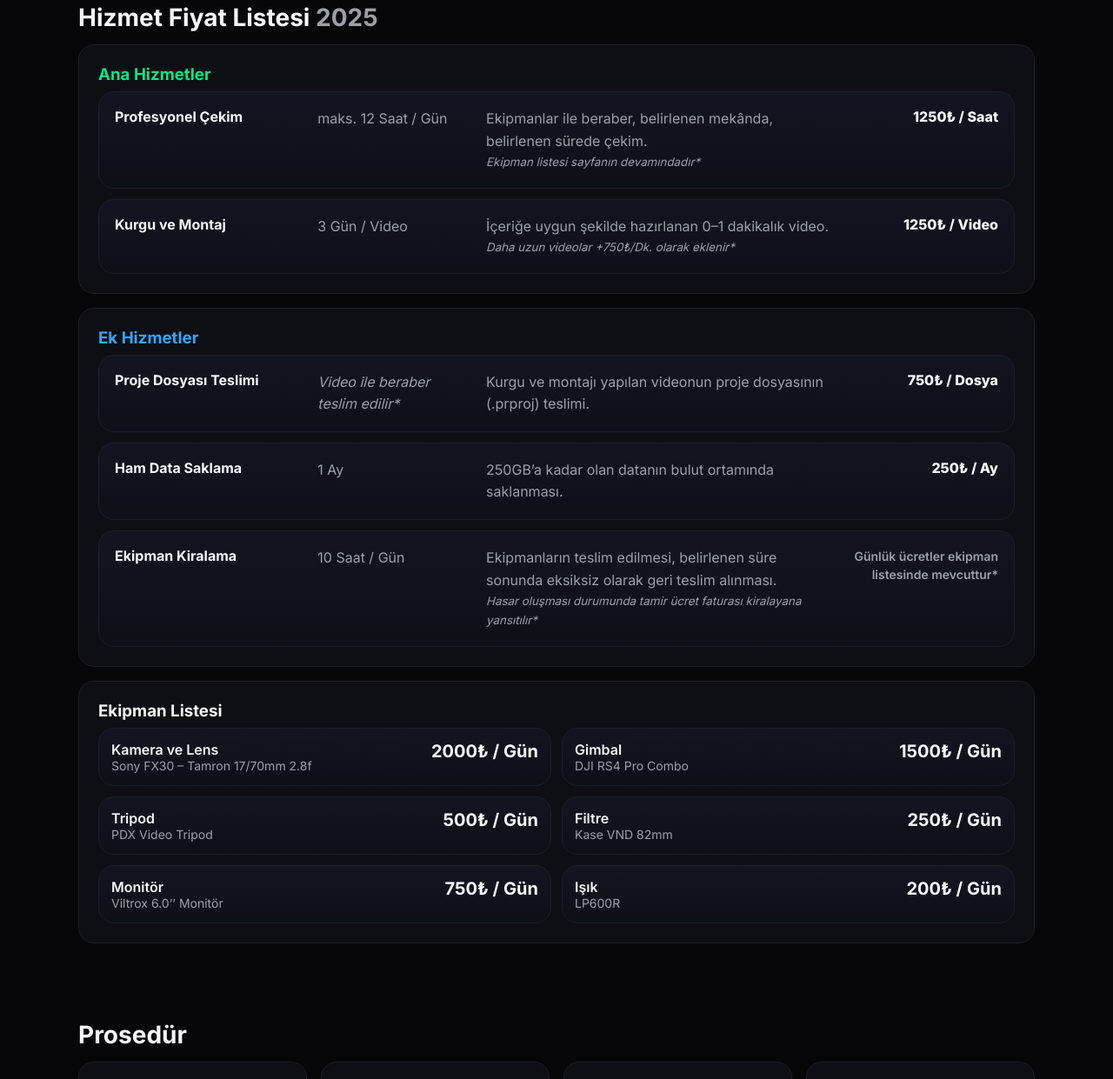
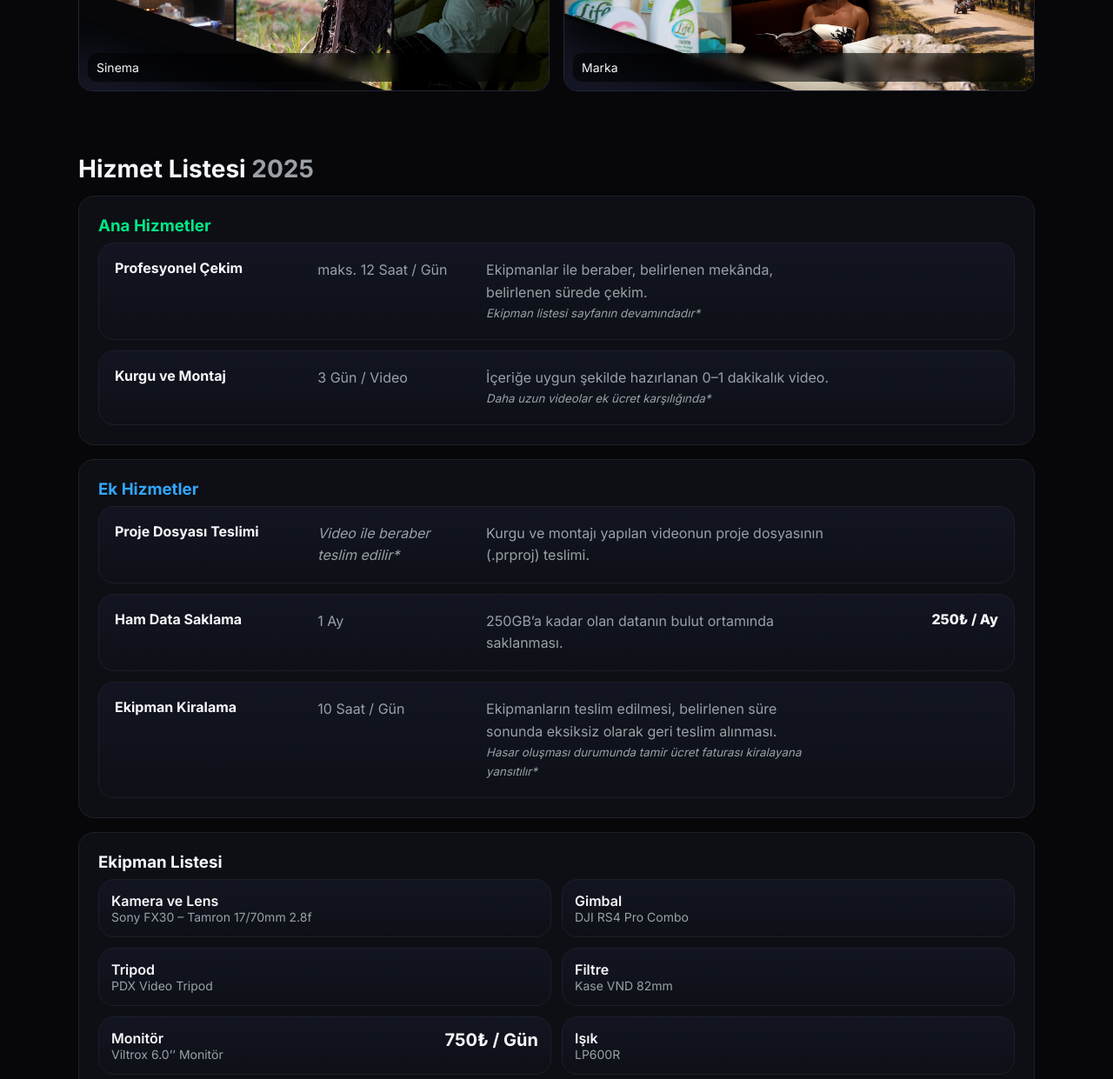
Before and after one commit to tunakurucu/portfolio, a plain HTML site: page index.html in a window 1280 px wide. Shown: the part 1559-2800 px from the top of the page at 87% size. Drawn offline with Linux system fonts and the light colour scheme; a script that the page names is missing.

Commit message:
Remove all pricing information from services

```diff
--- a/index.html
+++ b/index.html
@@ -5,7 +5,9 @@
   <meta name="viewport" content="width=device-width, initial-scale=1" />
   <title>Arda Kurucu - kurucuvisuals</title>
   <meta name="description" content="Portfolyo, ücretler, prosedür, rezervasyon ve iletişim." />
-  <!-- Sosyal paylaşım için (og.jpeg kökteyse böyle bırak) -->
+              <div clas          <div class="equip"><div><div class="title">Monitör</div><div class="sub">Viltrox 6.0'' Monitör</div></div></div>="muted">250GB'a kadar olan datanın bulut ortamında saklanması.</div>
+          </div>        <div clas          <div class="equip"><div><div class="title">Monitör</div><div class="sub">Viltrox 6.0'' Monitör</div></div></div>="muted">250GB'a kadar olan datanın bulut ortamında saklanması.</div>
+          </div>-- Sosyal paylaşım için (og.jpeg kökteyse böyle bırak) -->
   <meta property="og:title" content="Arda Kurucu - kurucuvisuals" />
   <meta property="og:description" content="Portfolyo • Ücretler • Prosedür • İletişim • Rezervasyon" />
   <meta property="og:type" content="website" />
@@ -254,7 +256,7 @@
 
     <!-- ====== ÜCRETLER ====== -->
     <section id="pricing" class="section">
-      <h2>Hizmet Fiyat Listesi <span class="muted">2025</span></h2>
+      <h2>Hizmet Listesi <span class="muted">2025</span></h2>
 
       <div class="card" style="margin-bottom:16px">
         <h3 style="margin:0 0 8px 0;color:var(--rgb2)">Ana Hizmetler</h3>
@@ -263,15 +265,13 @@
             <div><strong>Profesyonel Çekim</strong></div>
             <div class="muted">maks. 12 Saat / Gün</div>
             <div><span class="muted">Ekipmanlar ile beraber, belirlenen mekânda, belirlenen sürede çekim.</span><br><small class="muted"><em>Ekipman listesi sayfanın devamındadır*</em></small></div>
-            <div class="money">1250₺ / Saat</div>
           </div>
         </div>
         <div class="price">
           <div class="price-row">
             <div><strong>Kurgu ve Montaj</strong></div>
             <div class="muted">3 Gün / Video</div>
-            <div><span class="muted">İçeriğe uygun şekilde hazırlanan 0–1 dakikalık video.</span><br><small class="muted"><em>Daha uzun videolar +750₺/Dk. olarak eklenir*</em></small></div>
-            <div class="money nowrap">1250₺ / Video</div>
+            <div><span class="muted">İçeriğe uygun şekilde hazırlanan 0–1 dakikalık video.</span><br><small class="muted"><em>Daha uzun videolar ek ücret karşılığında*</em></small></div>
           </div>
         </div>
       </div>
@@ -283,7 +283,6 @@
             <div><strong>Proje Dosyası Teslimi</strong></div>
             <div class="muted"><em>Video ile beraber teslim edilir*</em></div>
             <div class="muted">Kurgu ve montajı yapılan videonun proje dosyasının (.prproj) teslimi.</div>
-            <div class="money nowrap">750₺ / Dosya</div>
           </div>
         </div>
         <div class="price" style="margin-bottom:12px">
@@ -299,7 +298,6 @@
             <div><strong>Ekipman Kiralama</strong></div>
             <div class="muted">10 Saat / Gün</div>
             <div><span class="muted">Ekipmanların teslim edilmesi, belirlenen süre sonunda eksiksiz olarak geri teslim alınması.</span><br><small class="muted"><em>Hasar oluşması durumunda tamir ücret faturası kiralayana yansıtılır*</em></small></div>
-            <div class="money small">Günlük ücretler ekipman listesinde mevcuttur*</div>
           </div>
         </div>
       </div>
@@ -307,12 +305,12 @@
       <div class="card" style="margin-bottom:16px">
         <h3 style="margin:0 0 8px 0">Ekipman Listesi</h3>
         <div class="equip-grid">
-          <div class="equip"><div><div class="title">Kamera ve Lens</div><div class="sub">Sony FX30 – Tamron 17/70mm 2.8f</div></div><div class="money nowrap">2000₺ / Gün</div></div>
-          <div class="equip"><div><div class="title">Gimbal</div><div class="sub">DJI RS4 Pro Combo</div></div><div class="money">1500₺ / Gün</div></div>
-          <div class="equip"><div><div class="title">Tripod</div><div class="sub">PDX Video Tripod</div></div><div class="money">500₺ / Gün</div></div>
-          <div class="equip"><div><div class="title">Filtre</div><div class="sub">Kase VND 82mm</div></div><div class="money">250₺ / Gün</div></div>
+          <div class="equip"><div><div class="title">Kamera ve Lens</div><div class="sub">Sony FX30 – Tamron 17/70mm 2.8f</div></div></div>
+          <div class="equip"><div><div class="title">Gimbal</div><div class="sub">DJI RS4 Pro Combo</div></div></div>
+          <div class="equip"><div><div class="title">Tripod</div><div class="sub">PDX Video Tripod</div></div></div>
+          <div class="equip"><div><div class="title">Filtre</div><div class="sub">Kase VND 82mm</div></div></div>
           <div class="equip"><div><div class="title">Monitör</div><div class="sub">Viltrox 6.0’’ Monitör</div></div><div class="money">750₺ / Gün</div></div>
-          <div class="equip"><div><div class="title">Işık</div><div class="sub">LP600R</div></div><div class="money">200₺ / Gün</div></div>
+          <div class="equip"><div><div class="title">Işık</div><div class="sub">LP600R</div></div></div>
         </div>
       </div>
     </section>
```
